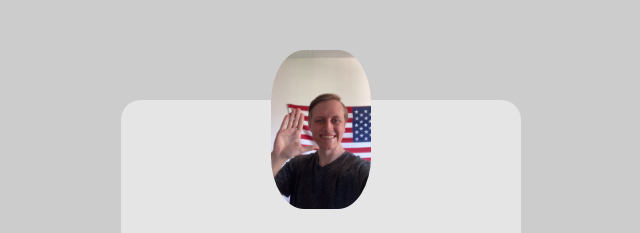
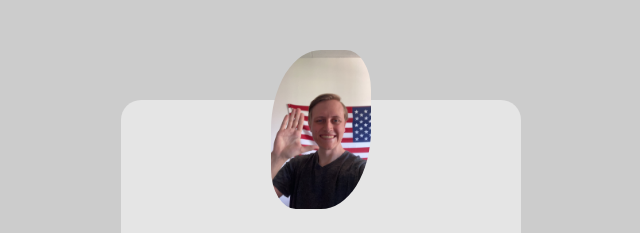
Before and after one commit to PattonsFinest/mi349_card, a plain HTML site: page index.html in a window 1280 px wide. Shown: the top 233 px of the page, without its empty margins (319-959 px from the left). Drawn offline with Linux system fonts and the light colour scheme.

Commit message:
adjust avatar

```diff
--- a/style.css
+++ b/style.css
@@ -19,7 +19,7 @@ img {
 
 .card .avatar {
     width: 100px;
-    border-radius: 33%;
+    border-radius: 50% 25%;
     margin-top: -50px;
 }
 
```
